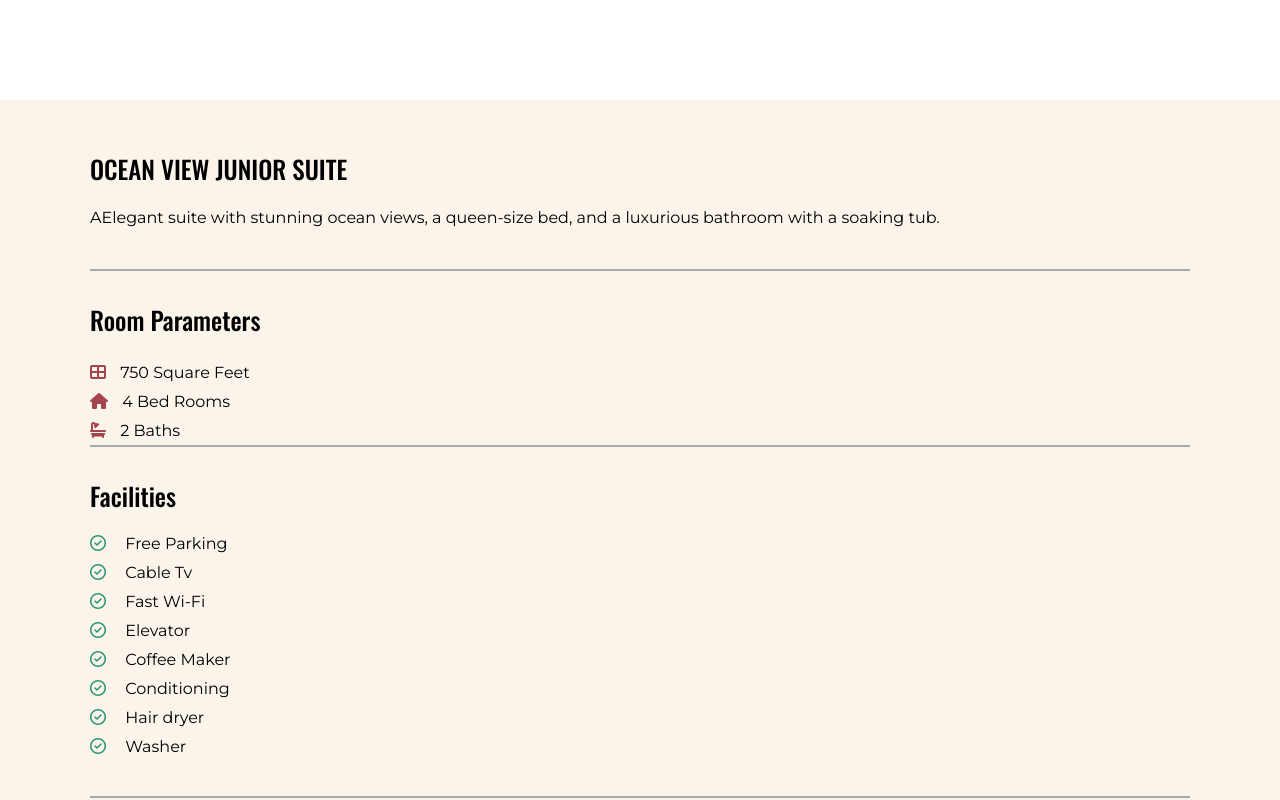
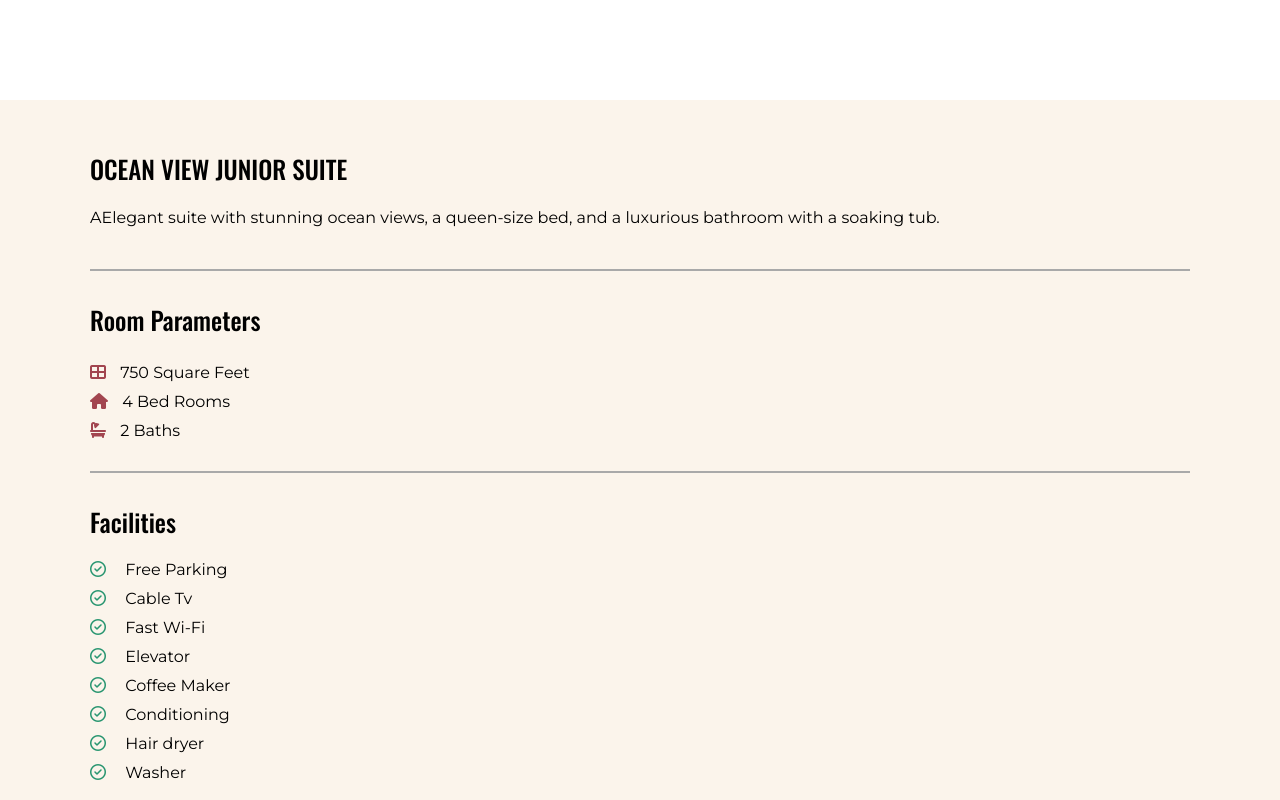
Before and after one commit to sumonali3/Hotel-booking, a plain HTML site: page html/Room Details 2.html in a window 1280 px wide. Shown: the top 800 px of the page. Drawn offline with nearby package versions, Linux system fonts and the light colour scheme.

Commit message:
Update Room details.css

```diff
--- a/css/Room details.css
+++ b/css/Room details.css
@@ -186,15 +186,14 @@ hr {
 @media only screen and (max-width: 1380px){
 
   .wrapper {
-    max-width: 1140px;
-    width: 1140px;
+        width: 100%;
     display: flex;
     flex-direction: column-reverse;
     margin: 100px auto;
     padding: 20px 20px 60px 20px;
   }
   .container {
-    padding: 20px 10px;
+    padding: 20px 0px;
   }
 
   .container,
@@ -204,6 +203,7 @@ hr {
   .room-parameters {
     display: flex;
     flex-direction: column;
+    padding-bottom: 2cqw;
   }
   .room-parameters h3 {
     font-size: 16px;
```
